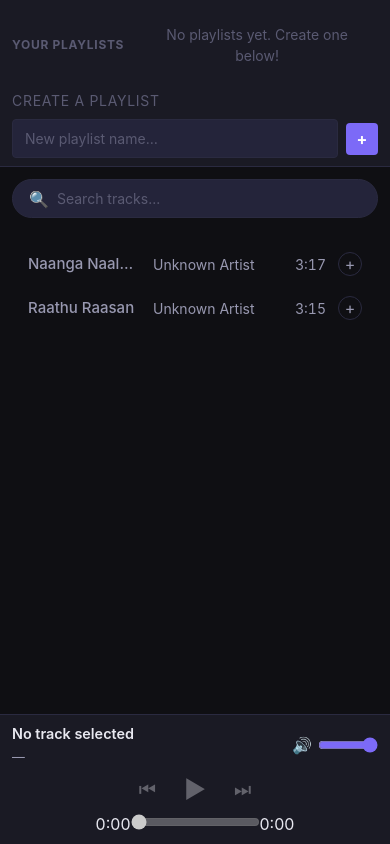
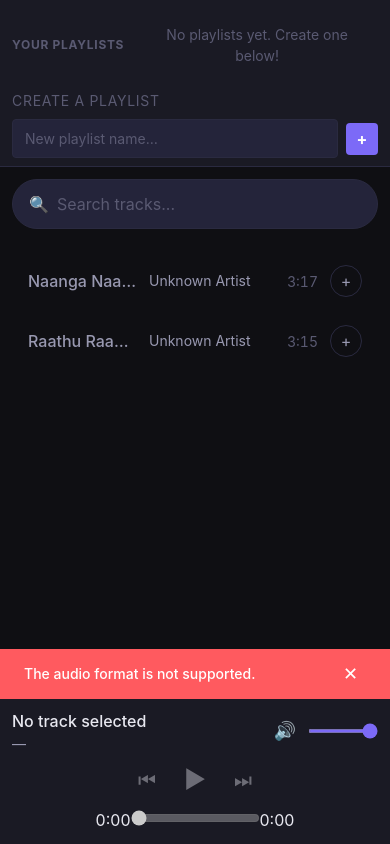
Before and after one commit to Vickyy-Ft/echobox-kiro-music, a React (Vite) app: page / in a window 390 px wide. Built offline with nearby package versions, Linux system fonts and the light colour scheme.

Commit message:
style: apply design system power improvements

```diff
--- a/src/styles/NowPlayingBar.css
+++ b/src/styles/NowPlayingBar.css
@@ -6,7 +6,7 @@
   flex-direction: column;
   justify-content: center;
   min-width: 0; /* allow flex children to shrink below content size */
-  gap: 2px;
+  gap: var(--space-1);
 }
 
 .track-title,
@@ -18,32 +18,37 @@
 }
 
 .track-title {
-  font-size: 0.9rem;
-  font-weight: 600;
-  color: var(--color-text-primary, #ffffff);
+  font-size: var(--font-size-base);
+  font-weight: var(--font-weight-medium);
+  line-height: var(--line-height-tight);
+  color: var(--color-text-primary);
 }
 
 .track-artist {
-  font-size: 0.8rem;
-  color: var(--color-text-secondary, #a8a8b3);
+  font-size: var(--font-size-sm);
+  font-weight: var(--font-weight-normal);
+  line-height: var(--line-height-tight);
+  color: var(--color-text-secondary);
 }
 
 /* ── VolumeControl ─────────────────────────────────────────── */
 .volume-control {
   display: flex;
   align-items: center;
-  gap: 6px;
+  gap: var(--space-3);
 }
 
 .volume-control__icon {
-  font-size: 1rem;
+  font-size: var(--font-size-lg);
   line-height: 1;
   flex-shrink: 0;
+  color: var(--color-text-primary);
 }
 
 .volume-control__slider {
-  width: 80px;
-  accent-color: var(--color-accent, #1db954);
+  width: 100px;
+  height: 4px;
+  accent-color: var(--color-accent);
   cursor: pointer;
 }
 
@@ -52,16 +57,19 @@
   display: flex;
   flex-direction: column;
   align-items: center;
-  gap: 6px;
+  gap: var(--space-2);
   flex: 1;
 }
 
 .playback-controls__loading {
   display: flex;
   align-items: center;
-  gap: 4px;
-  font-size: 0.75rem;
-  color: var(--color-text-secondary, #a8a8b3);
+  gap: var(--space-2);
+  font-size: var(--font-size-xs);
+  font-weight: var(--font-weight-medium);
+  color: var(--color-text-secondary);
+  text-transform: uppercase;
+  letter-spacing: 0.05em;
 }
 
 /* CSS-animated spinner */
@@ -69,8 +77,8 @@
   display: inline-block;
   width: 12px;
   height: 12px;
-  border: 2px solid var(--color-text-secondary, #a8a8b3);
-  border-top-color: var(--color-accent, #1db954);
+  border: 2px solid var(--color-text-muted);
+  border-top-color: var(--color-accent);
   border-radius: 50%;
   animation: spin 0.8s linear infinite;
 }
@@ -82,33 +90,38 @@
 .playback-controls__buttons {
   display: flex;
   align-items: center;
-  gap: 12px;
+  gap: var(--space-4);
 }
 
 .playback-controls__btn {
   background: none;
   border: none;
   cursor: pointer;
-  color: var(--color-text-primary, #ffffff);
-  font-size: 1.2rem;
+  color: var(--color-text-primary);
+  font-size: var(--font-size-xl);
   line-height: 1;
-  padding: 4px 8px;
-  border-radius: 4px;
-  transition: color 0.15s, opacity 0.15s;
+  padding: var(--space-2);
+  border-radius: var(--radius-sm);
+  transition: color var(--transition-fast), opacity var(--transition-fast);
 }
 
 .playback-controls__btn:hover:not(:disabled) {
-  color: var(--color-accent, #1db954);
+  color: var(--color-accent);
+}
+
+.playback-controls__btn:focus-visible {
+  outline: 2px solid var(--color-border-focus);
+  outline-offset: 2px;
 }
 
 .playback-controls__btn:disabled {
-  opacity: 0.35;
+  opacity: 0.4;
   cursor: not-allowed;
 }
 
 .playback-controls__btn--play,
 .playback-controls__btn--pause {
-  font-size: 1.5rem;
+  font-size: 1.75rem;
 }
 
 /* ── NowPlayingBar (fixed bottom bar) ─────────────────────── */
@@ -117,22 +130,22 @@
   bottom: 0;
   left: 0;
   right: 0;
-  height: var(--now-playing-height, 80px);
-  z-index: var(--z-now-playing, 100);
+  height: var(--now-playing-height);
+  z-index: var(--z-now-playing);
 
   display: flex;
   flex-direction: row;
   align-items: center;
-  gap: var(--space-4, 1rem);
-  padding: 0 var(--space-5, 1.5rem);
+  gap: var(--space-4);
+  padding: 0 var(--space-5);
 
-  background-color: var(--color-bg-surface, #1a1a24);
-  border-top: 1px solid var(--color-border, #2a2a40);
+  background-color: var(--color-bg-surface);
+  border-top: 1px solid var(--color-border);
 }
 
 /* Left section — TrackInfo; takes a fixed share, shrinks with ellipsis */
 .now-playing-bar__section--left {
-  flex: 0 1 220px;
+  flex: 0 1 240px;
   min-width: 0; /* allow text-overflow: ellipsis to kick in */
 }
 
@@ -146,7 +159,7 @@
 
 /* Right section — VolumeControl; fixed share, aligned to the right */
 .now-playing-bar__section--right {
-  flex: 0 1 160px;
+  flex: 0 1 180px;
   display: flex;
   justify-content: flex-end;
   align-items: center;
@@ -155,21 +168,19 @@
 /* ── Mobile: compact NowPlayingBar ── */
 @media (max-width: 640px) {
   .now-playing-bar {
-    /* Slightly taller on mobile to keep touch targets usable */
+    /* Maintain good height for touch targets on mobile */
     height: auto;
-    min-height: var(--now-playing-height, 80px);
+    min-height: 72px;
     flex-wrap: wrap;
-    gap: var(--space-2, 0.5rem);
-    padding: var(--space-2, 0.5rem) var(--space-3, 0.75rem);
-    /* Ensure content stays within viewport width */
-    max-width: 100vw;
-    overflow: hidden;
+    gap: var(--space-2);
+    padding: var(--space-3);
   }
 
-  /* Track info shrinks but stays visible */
+  /* Track info shrinks but stays visible on first row */
   .now-playing-bar__section--left {
-    flex: 1 1 120px;
+    flex: 1 1 100px;
     min-width: 0;
+    order: 1;
   }
 
   /* Playback controls take full row when wrapped */
@@ -179,14 +190,25 @@
     min-width: 0;
   }
 
-  /* Volume control shrinks */
+  /* Volume control shares first row */
   .now-playing-bar__section--right {
     flex: 0 1 auto;
+    order: 2;
   }
 
   /* Narrower volume slider on mobile */
   .volume-control__slider {
-    width: 60px;
+    width: 70px;
+  }
+
+  /* Smaller play button on mobile for better layout */
+  .playback-controls__btn--play,
+  .playback-controls__btn--pause {
+    font-size: 1.5rem;
+  }
+
+  .playback-controls__buttons {
+    gap: var(--space-3);
   }
 }
 
@@ -201,11 +223,12 @@
   align-items: center;
   justify-content: space-between;
   gap: var(--space-3);
-  padding: var(--space-2) var(--space-5);
-  background-color: var(--color-error, #ff5a5f);
+  padding: var(--space-3) var(--space-5);
+  background-color: var(--color-error);
   color: #fff;
   font-size: var(--font-size-sm);
-  z-index: calc(var(--z-now-playing, 100) + 1);
+  font-weight: var(--font-weight-medium);
+  z-index: calc(var(--z-now-playing) + 1);
 }
 
 .now-playing-bar__error-msg {
@@ -222,12 +245,18 @@
   border: none;
   color: #fff;
   cursor: pointer;
-  font-size: 1rem;
+  font-size: var(--font-size-lg);
   line-height: 1;
-  padding: 2px 4px;
+  padding: var(--space-1) var(--space-2);
   border-radius: var(--radius-sm);
+  transition: background-color var(--transition-fast);
 }
 
 .now-playing-bar__error-dismiss:hover {
-  background: rgba(255,255,255,0.2);
+  background: rgba(255, 255, 255, 0.2);
 }
+
+.now-playing-bar__error-dismiss:focus-visible {
+  outline: 2px solid rgba(255, 255, 255, 0.5);
+  outline-offset: 2px;
+}
--- a/src/styles/TrackList.css
+++ b/src/styles/TrackList.css
@@ -1,45 +1,52 @@
-/* TrackList & TrackItem styles */
+/* TrackList & TrackItem styles — aligned with Design System guidelines */
 
 .track-list {
   list-style: none;
   margin: 0;
   padding: 0;
+  display: flex;
+  flex-direction: column;
+  gap: var(--space-1);
 }
 
 .track-item {
   display: flex;
   align-items: center;
-  gap: 12px;
-  padding: 10px 16px;
+  gap: var(--space-3);
+  padding: var(--space-3) var(--space-4);
   cursor: pointer;
-  border-radius: 4px;
-  color: var(--color-text-secondary, #b3b3b3);
-  transition: background-color 0.15s ease, color 0.15s ease;
+  border-radius: var(--radius-sm);
+  color: var(--color-text-secondary);
+  transition: background-color var(--transition-fast), color var(--transition-fast);
   user-select: none;
 }
 
 .track-item:hover {
-  background-color: var(--color-surface-hover, rgba(255, 255, 255, 0.08));
-  color: var(--color-text-primary, #ffffff);
+  background-color: var(--color-bg-elevated);
+  color: var(--color-text-primary);
 }
 
 .track-item:focus-visible {
-  outline: 2px solid var(--color-accent, #1db954);
+  outline: 2px solid var(--color-border-focus);
   outline-offset: 2px;
+  border-radius: var(--radius-sm);
 }
 
 .track-item--active {
-  color: var(--color-accent, #1db954);
+  color: var(--color-accent);
+  background-color: rgba(124, 106, 247, 0.12);
 }
 
 .track-item--active:hover {
-  color: var(--color-accent, #1db954);
+  color: var(--color-accent-hover);
+  background-color: rgba(124, 106, 247, 0.18);
 }
 
 .track-item__title {
   flex: 1 1 0;
-  font-size: 0.9375rem;
-  font-weight: 500;
+  font-size: var(--font-size-base);
+  font-weight: var(--font-weight-medium);
+  line-height: var(--line-height-tight);
   overflow: hidden;
   text-overflow: ellipsis;
   white-space: nowrap;
@@ -47,7 +54,10 @@
 
 .track-item__artist {
   flex: 1 1 0;
-  font-size: 0.875rem;
+  font-size: var(--font-size-sm);
+  font-weight: var(--font-weight-normal);
+  line-height: var(--line-height-tight);
+  color: var(--color-text-secondary);
   overflow: hidden;
   text-overflow: ellipsis;
   white-space: nowrap;
@@ -55,8 +65,9 @@
 
 .track-item__duration {
   flex: 0 0 auto;
-  font-size: 0.875rem;
+  font-size: var(--font-size-sm);
   font-variant-numeric: tabular-nums;
+  color: var(--color-text-muted);
   min-width: 3rem;
   text-align: right;
 }
@@ -69,13 +80,19 @@
   background-color: var(--color-bg-elevated);
   border: 1px solid var(--color-border);
   border-radius: var(--radius-pill);
-  padding: var(--space-2) var(--space-4);
+  padding: var(--space-3) var(--space-4);
   margin-bottom: var(--space-5);
-  transition: border-color var(--transition-fast);
+  transition: border-color var(--transition-fast), background-color var(--transition-fast);
+}
+
+.search-bar:hover {
+  background-color: var(--color-bg-overlay);
 }
 
 .search-bar:focus-within {
   border-color: var(--color-border-focus);
+  background-color: var(--color-bg-elevated);
+  box-shadow: 0 0 0 3px rgba(124, 106, 247, 0.1);
 }
 
 .search-bar__label {
@@ -83,6 +100,12 @@
   align-items: center;
   cursor: text;
   flex-shrink: 0;
+  color: var(--color-text-muted);
+  transition: color var(--transition-fast);
+}
+
+.search-bar:focus-within .search-bar__label {
+  color: var(--color-accent);
 }
 
 .search-bar__icon {
@@ -98,7 +121,7 @@
   outline: none;
   color: var(--color-text-primary);
   font-family: var(--font-family);
-  font-size: var(--font-size-sm);
+  font-size: var(--font-size-base);
   line-height: var(--line-height-normal);
   caret-color: var(--color-accent);
 }
@@ -116,10 +139,11 @@
 }
 
 .track-list__empty {
-  padding: var(--space-5, 20px) var(--space-4, 16px);
-  color: var(--color-text-muted, #6b7280);
-  font-size: var(--font-size-sm, 0.875rem);
+  padding: var(--space-8) var(--space-5);
+  color: var(--color-text-muted);
+  font-size: var(--font-size-base);
   text-align: center;
+  line-height: var(--line-height-normal);
 }
 
 /* ── Add-to-playlist affordance ── */
@@ -135,68 +159,70 @@
   display: flex;
   align-items: center;
   justify-content: center;
-  width: 24px;
-  height: 24px;
+  width: var(--space-6);
+  height: var(--space-6);
   padding: 0;
-  border: 1px solid var(--color-border, rgba(255, 255, 255, 0.15));
-  border-radius: 50%;
+  border: 1px solid var(--color-border);
+  border-radius: var(--radius-pill);
   background: transparent;
-  color: var(--color-text-secondary, #b3b3b3);
-  font-size: 1rem;
+  color: var(--color-text-secondary);
+  font-size: var(--font-size-base);
   line-height: 1;
   cursor: pointer;
   opacity: 1;
-  transition: color 0.15s ease, border-color 0.15s ease, background-color 0.15s ease;
+  transition: color var(--transition-fast), border-color var(--transition-fast), background-color var(--transition-fast);
 }
 
-.track-item__add-btn:hover,
-.track-item__add-btn:focus-visible {
-  color: var(--color-text-primary, #ffffff);
-  border-color: var(--color-text-primary, #ffffff);
-  outline: none;
+.track-item__add-btn:hover {
+  color: var(--color-text-primary);
+  border-color: var(--color-accent);
+  background-color: rgba(124, 106, 247, 0.1);
 }
 
 .track-item__add-btn:focus-visible {
-  box-shadow: 0 0 0 2px var(--color-accent, #1db954);
+  outline: 2px solid var(--color-border-focus);
+  outline-offset: 2px;
+  border-radius: var(--radius-pill);
 }
 
 .track-item__playlist-menu {
   position: absolute;
   right: 0;
-  top: calc(100% + 4px);
+  top: calc(100% + var(--space-2));
   z-index: 100;
   list-style: none;
   margin: 0;
-  padding: 4px 0;
+  padding: var(--space-1) 0;
   min-width: 160px;
-  background-color: var(--color-bg-elevated, #282828);
-  border: 1px solid var(--color-border, rgba(255, 255, 255, 0.15));
-  border-radius: 4px;
-  box-shadow: 0 8px 24px rgba(0, 0, 0, 0.5);
+  background-color: var(--color-bg-surface);
+  border: 1px solid var(--color-border);
+  border-radius: var(--radius-md);
+  box-shadow: 0 4px 12px rgba(0, 0, 0, 0.3);
 }
 
 .track-item__playlist-menu-item {
-  padding: 8px 16px;
-  font-size: 0.875rem;
-  color: var(--color-text-secondary, #b3b3b3);
+  padding: var(--space-2) var(--space-4);
+  font-size: var(--font-size-sm);
+  font-weight: var(--font-weight-normal);
+  color: var(--color-text-secondary);
   cursor: pointer;
   white-space: nowrap;
   overflow: hidden;
   text-overflow: ellipsis;
-  transition: background-color 0.1s ease, color 0.1s ease;
+  transition: background-color var(--transition-fast), color var(--transition-fast);
 }
 
 .track-item__playlist-menu-item:hover,
 .track-item__playlist-menu-item:focus {
-  background-color: var(--color-surface-hover, rgba(255, 255, 255, 0.08));
-  color: var(--color-text-primary, #ffffff);
+  background-color: var(--color-bg-elevated);
+  color: var(--color-text-primary);
   outline: none;
 }
 
 .track-item__playlist-menu-empty {
-  padding: 8px 16px;
-  font-size: 0.875rem;
-  color: var(--color-text-muted, #6b7280);
+  padding: var(--space-2) var(--space-4);
+  font-size: var(--font-size-sm);
+  color: var(--color-text-muted);
   cursor: default;
   white-space: nowrap;
 }
@@ -205,23 +231,24 @@
 .track-item__feedback {
   position: absolute;
   right: 0;
-  top: calc(100% + 4px);
+  top: calc(100% + var(--space-2));
   z-index: 101;
-  padding: 4px 10px;
-  border-radius: 4px;
-  font-size: 0.75rem;
+  padding: var(--space-1) var(--space-3);
+  border-radius: var(--radius-sm);
+  font-size: var(--font-size-xs);
+  font-weight: var(--font-weight-medium);
   white-space: nowrap;
   pointer-events: none;
   animation: track-feedback-fade 2s forwards;
 }
 
 .track-item__feedback--success {
-  background-color: var(--color-accent, #1db954);
-  color: #000;
+  background-color: var(--color-success);
+  color: var(--color-bg-base);
 }
 
 .track-item__feedback--error {
-  background-color: #e53e3e;
+  background-color: var(--color-error);
   color: #fff;
 }
 
@@ -237,13 +264,20 @@
   border: none;
   color: var(--color-text-muted);
   cursor: pointer;
-  font-size: 1rem;
+  font-size: var(--font-size-lg);
   line-height: 1;
-  padding: 0 var(--space-2);
+  padding: var(--space-1) var(--space-2);
   flex-shrink: 0;
-  transition: color var(--transition-fast);
+  border-radius: var(--radius-sm);
+  transition: color var(--transition-fast), background-color var(--transition-fast);
 }
 
 .search-bar__clear:hover {
   color: var(--color-text-primary);
+  background-color: var(--color-bg-overlay);
 }
+
+.search-bar__clear:focus-visible {
+  outline: 2px solid var(--color-border-focus);
+  outline-offset: 2px;
+}
```
